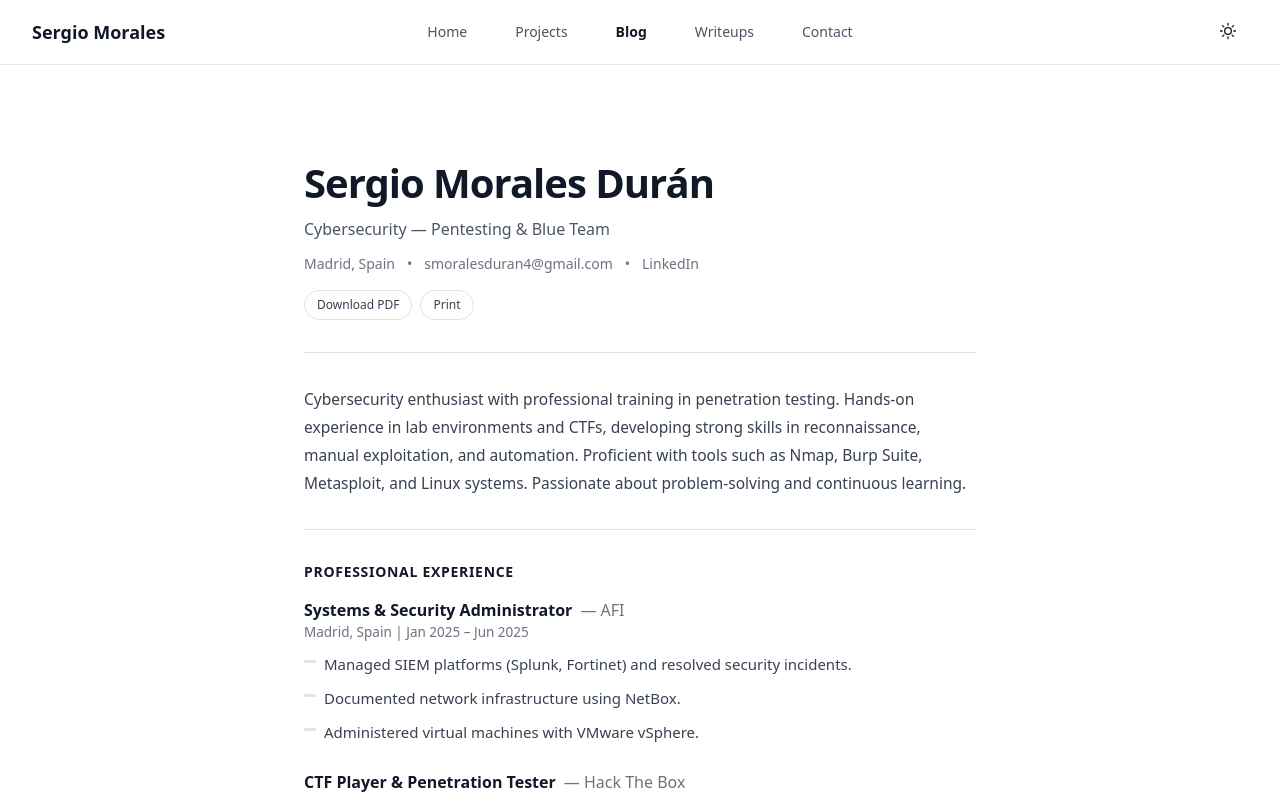
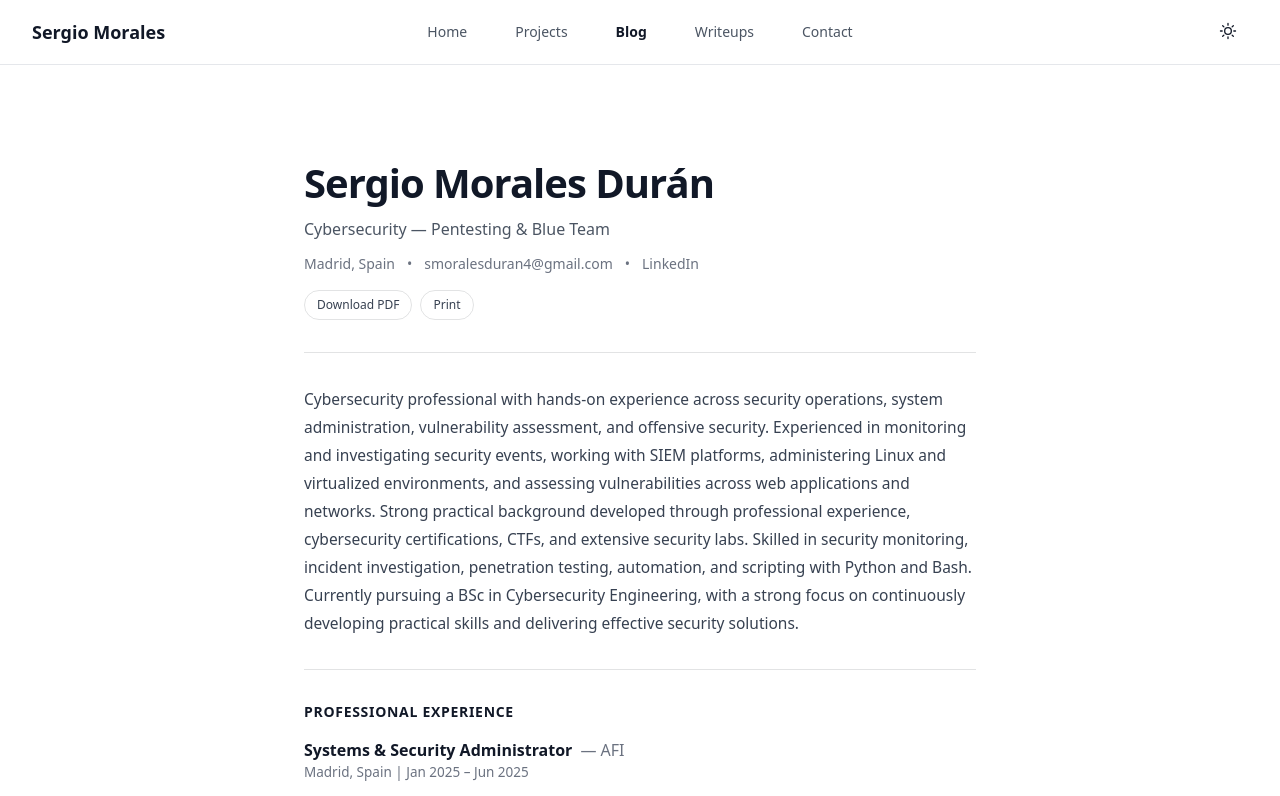
Before and after one commit to sergiomduran/sergiomduran.github.io, a React (Vite) app: page /blog/CVPage in a window 1280 px wide. Shown: the top 796 px of the page. Built offline with nearby package versions, Linux system fonts and the light colour scheme.

Commit message:
Update CV in portfolio

```diff
--- a/src/pages/blog/CVPage.jsx
+++ b/src/pages/blog/CVPage.jsx
@@ -8,7 +8,7 @@ const cvData = {
   email: "smoralesduran4@gmail.com",
   linkedin: "https://www.linkedin.com/in/sergio-morales-durán",
   pdfUrl: "/cv/Sergio-Morales-Duran-CV.pdf",
-  summary: `Cybersecurity enthusiast with professional training in penetration testing. Hands-on experience in lab environments and CTFs, developing strong skills in reconnaissance, manual exploitation, and automation. Proficient with tools such as Nmap, Burp Suite, Metasploit, and Linux systems. Passionate about problem-solving and continuous learning.`,
+  summary: `Cybersecurity professional with hands-on experience across security operations, system administration, vulnerability assessment, and offensive security. Experienced in monitoring and investigating security events, working with SIEM platforms, administering Linux and virtualized environments, and assessing vulnerabilities across web applications and networks. Strong practical background developed through professional experience, cybersecurity certifications, CTFs, and extensive security labs. Skilled in security monitoring, incident investigation, penetration testing, automation, and scripting with Python and Bash. Currently pursuing a BSc in Cybersecurity Engineering, with a strong focus on continuously developing practical skills and delivering effective security solutions.`,
   sections: {
     experience: [
       { title: "Systems & Security Administrator", company: "AFI", location: "Madrid, Spain", period: "Jan 2025 – Jun 2025",
```
